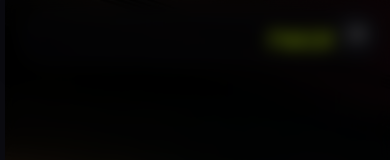
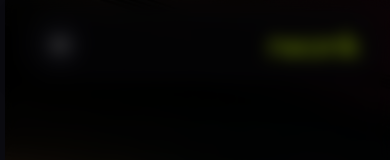
Before and after one commit to wfan2499-ux/neonk, a Next.js app: page / in a window 390 px wide. Shown: the top 160 px of the page. Built offline with nearby package versions, Linux system fonts and the light colour scheme; a web font is replaced by a local one.

Commit message:
revert: remove pill-hiding feature completely
- Nav back to original — no AnimatePresence, no menuOpen state
- MobileMenu back to original — no onOpenChange prop
- Hamburger always inside the pill
- Clean imports — removed unused AnimatePresence and useState

```diff
--- a/src/app/page.tsx
+++ b/src/app/page.tsx
@@ -1,7 +1,6 @@
 "use client";
 
-import { motion, AnimatePresence, useScroll, useTransform, useReducedMotion, type MotionValue } from "motion/react";
-import { useState } from "react";
+import { motion, useScroll, useTransform, useReducedMotion, type MotionValue } from "motion/react";
 import Image from "next/image";
 import Link from "next/link";
 import MobileMenu from "@/components/MobileMenu";
@@ -95,21 +94,13 @@
 }
 
 function Nav({ style }: { style?: { opacity?: MotionValue<number> } }) {
-  const [menuOpen, setMenuOpen] = useState(false);
-
   return (
     <nav className="fixed top-0 inset-x-0 z-40 flex justify-center pt-3 md:pt-5 px-4 pointer-events-none">
-      {/* Floating glass pill */}
-      <AnimatePresence>
-        {!menuOpen && (
-          <motion.div
-            initial={{ opacity: 0, scale: 0.95 }}
-            animate={{ opacity: 1, scale: 1 }}
-            exit={{ opacity: 0, scale: 0.95 }}
-            transition={{ duration: 0.3, ease: [0.16, 1, 0.3, 1] }}
-            className="flex items-center gap-3 md:gap-5 w-full sm:w-auto sm:min-w-[420px] max-w-xl rounded-full bg-bg/75 backdrop-blur-2xl border border-white/8 px-4 md:px-5 py-2.5 shadow-[0_4px_32px_rgba(0,0,0,0.4),0_1px_0_rgba(255,255,255,0.04)_inset] pointer-events-auto"
-            style={style}
-          >
+      {/* Floating glass pill — fades on scroll */}
+      <motion.div
+        className="flex items-center gap-3 md:gap-5 w-full max-w-xl rounded-full bg-bg/75 backdrop-blur-2xl border border-white/8 px-4 md:px-5 py-2.5 shadow-[0_4px_32px_rgba(0,0,0,0.4),0_1px_0_rgba(255,255,255,0.04)_inset] pointer-events-auto transition-opacity duration-150"
+        style={style}
+      >
         {/* Logo */}
         <Link href="/" className="shrink-0 flex items-center">
           <img
@@ -133,15 +124,11 @@
           واتساب
         </a>
 
-        {/* Mobile hamburger — inside pill for positioning */}
+        {/* Mobile hamburger */}
+        <div className="shrink-0">
+          <MobileMenu />
+        </div>
       </motion.div>
-        )}
-      </AnimatePresence>
-
-      {/* Hamburger stays visible when pill is hidden — positioned at right edge */}
-      <div className="absolute top-3 right-4 md:top-5 md:right-5 pointer-events-auto">
-        <MobileMenu onOpenChange={setMenuOpen} />
-      </div>
     </nav>
   );
 }
--- a/src/components/MobileMenu.tsx
+++ b/src/components/MobileMenu.tsx
@@ -14,18 +14,15 @@
   { href: "/policies#shipping", label: "الشحن والتوصيل" },
 ];
 
-export default function MobileMenu({ onOpenChange }: { onOpenChange?: (open: boolean) => void }) {
+export default function MobileMenu() {
   const [open, setOpen] = useState(false);
 
   function toggle() {
-    const next = !open;
-    setOpen(next);
-    onOpenChange?.(next);
+    setOpen(!open);
   }
 
   function close() {
     setOpen(false);
-    onOpenChange?.(false);
   }
 
   useEffect(() => {
```
